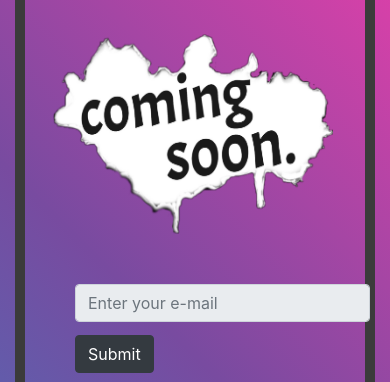
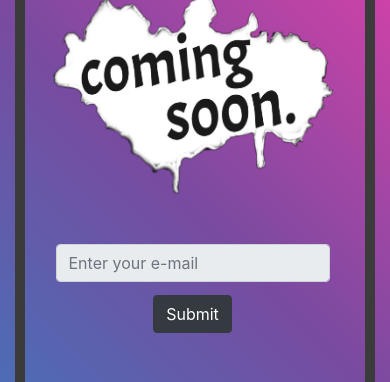
Before and after one commit to Fit-engineer20/coming-soon, a plain HTML site: page index.html in a window 390 px wide. Shown: the part 240-622 px from the top of the page. Drawn offline with nearby package versions, Linux system fonts and the light colour scheme.

Commit message:
comming-soon

```diff
--- a/index.html
+++ b/index.html
@@ -27,7 +27,7 @@
             <div class="col col-lg-6 col-sm-12  col1 bottom-col">
                <img class="coming-soon" src="images/image.png" alt="coming soon" />
 
-                  <form class="form-inline">
+                  <form class="form-inline form-input">
                    <div class="form-group mb-2">
                      <input type="email" readonly class="form-control" placeholder="Enter your e-mail">
                   </div>
--- a/styles.css
+++ b/styles.css
@@ -2,7 +2,6 @@
 .container-fluid{
  background-color: #FF3CAC;
  background-image: linear-gradient(225deg, #FF3CAC 0%, #784BA0 50%, #2B86C5 100%);
- padding-top: 4rem;
  min-height:100vh;
 }
 .top-row{
@@ -34,9 +33,6 @@
   transform: rotate(-20deg);
 }
 
-input{
-  margin-left: 70px;
-}
 .col2{
   text-align: right;
   position:relative;
@@ -69,15 +65,19 @@ input{
 @media (max-width:900px){
   .container-fluid{
     padding-bottom: 10px;
+    padding-top: 1.5rem;
   }
   .bottom-col{
     text-align: center;
   }
-  input{
+  /* input{
     margin-left: 140px;
-  }
-  .input-btn{
+  } */
+  /* .input-btn{
     margin-left:40px;
+  } */
+  .form-input{
+    justify-content: center;
   }
   .col2{
     margin-top: 50px;
@@ -94,6 +94,9 @@ input{
  }
 }
 @media (max-width:500px){
+  .container-fluid{
+    padding-top: 1.5rem;
+  }
   .bottom-col{
     text-align: center;
   }
@@ -101,12 +104,14 @@ input{
     width:300px;
     height:200px;
   }
-  input{
+  /* input{
     margin-left: 33px;
-  }
+  } */
    .input-btn{
      margin-top: 5px;
-    margin-left:33px;
+  }
+  .form-input{
+    justify-content: center;
   }
   .box{
     margin-top:20px;
@@ -115,8 +120,14 @@ input{
   .fab{
     margin-top: 40px;
   }
+  .paper{
+    display:none;
+  }
 }
 @media (max-width:400px){
+  .container-fluid{
+    padding-top: 1.5rem;
+  }
   .bottom-col{
     text-align: center;
   }
@@ -124,12 +135,14 @@ input{
     width:280px;
     height:200px;
   }
-  input{
+  .form-input{
+    justify-content: center;
+  }
+  /* input{
     margin-left:30px;
-  }
+  } */
   .input-btn{
     margin-top: 5px;
-    margin-left:30px;
   }
   .box{
     margin-top:20px;
@@ -160,9 +173,15 @@ input{
     padding-left: 5px;
     padding-right: 0;
   }
+  .paper{
+    display:none;
+  }
 }
 
 @media (min-width:1000px){
+  input{
+    margin-left: 70px;
+  }
   .center {
     height:650px;
     width:1200px;
```
